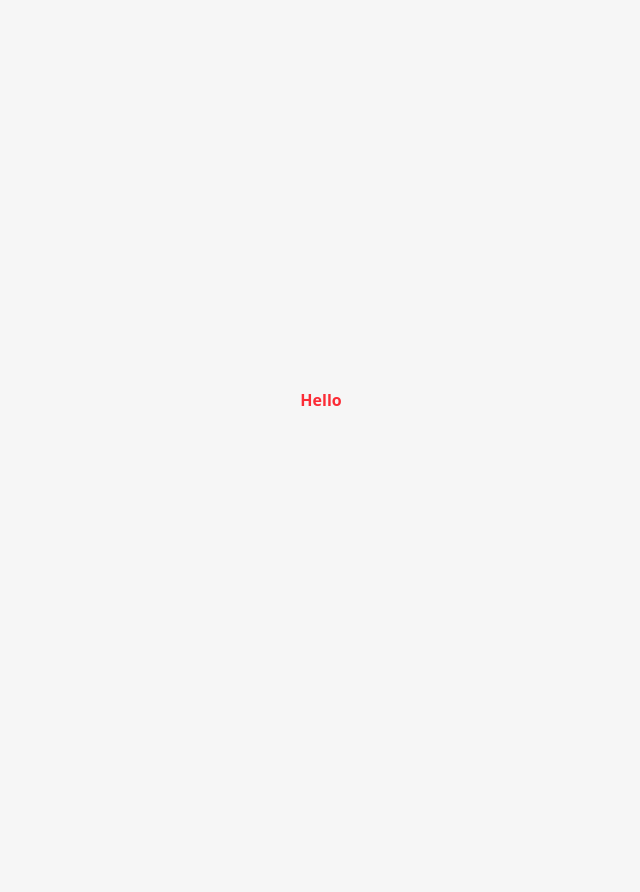
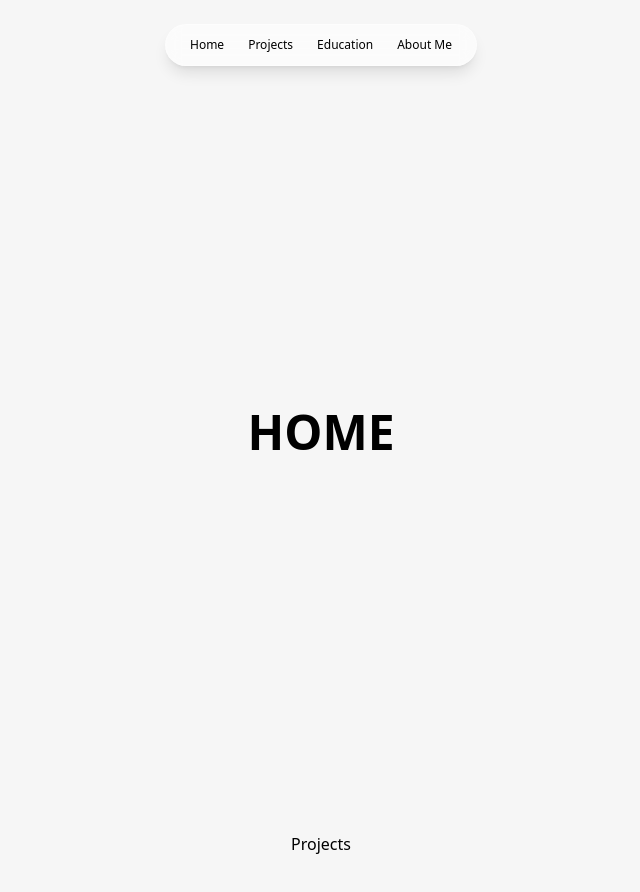
Before and after one commit to devdiagon/foliosk, a React (Vite) app: page / in a window 1280 px wide. Shown: the top 892 px of the page, without its empty margins (319-959 px from the left). Before the commit the page ends 800 px from the top, so only its background shows below. Built offline with nearby package versions, Linux system fonts and the light colour scheme.

Commit message:
feat: add navbar glass component

```diff
--- a/src/App.tsx
+++ b/src/App.tsx
@@ -1,7 +1,33 @@
 import './App.css'
+import { Navbar } from './components/Navbar';
 
 function App() {
-  return <p className='font-bold text-red-500'>Hello</p>
+  return (
+    <main className='relative scroll-smooth'>
+      <Navbar />
+
+      <div className="bg-[url(/react.svg)]">
+        <div className="bg-white/30 backdrop-blur-sm ..."></div>
+      </div>
+
+      <section id='home' className='min-h-screen flex items-center justify-center'>
+        <h1 className='text-5xl font-bold'>HOME</h1>
+      </section>
+
+      <section id='projects' className='min-h-screen'>
+        <h2>Projects</h2>
+      </section>
+
+      <section id='education' className='min-h-screen'>
+        <h2>Education</h2>
+      </section>
+
+      <section id='about-me' className='min-h-screen'>
+        <h2>About Me</h2>
+      </section>
+
+    </main>
+  );
 }
 
 export default App
--- /dev/null
+++ b/src/components/Navbar.tsx
@@ -0,0 +1,21 @@
+
+export const Navbar = () => {
+  return (
+    <nav className='fixed top-6 left-1/2 -translate-x-1/2 z-50 backdrop-blur-sm bg-white/60 border border-white/30 rounded-full px-6 py-3 shadow-lg'>
+      <ul className='flex gap-6 text-xs font-light text-black'>
+        <li>
+          <a href='#home' className='hover:opacity-70 transition'>Home</a>
+        </li>
+        <li>
+          <a href='#projects' className='hover:opacity-70 transition'>Projects</a>
+        </li>
+        <li>
+          <a href='#education' className='hover:opacity-70 transition'>Education</a>
+        </li>
+        <li>
+          <a href='#about-me' className='hover:opacity-70 transition'>About Me</a>
+        </li>
+      </ul>
+    </nav>
+  );
+}
```
